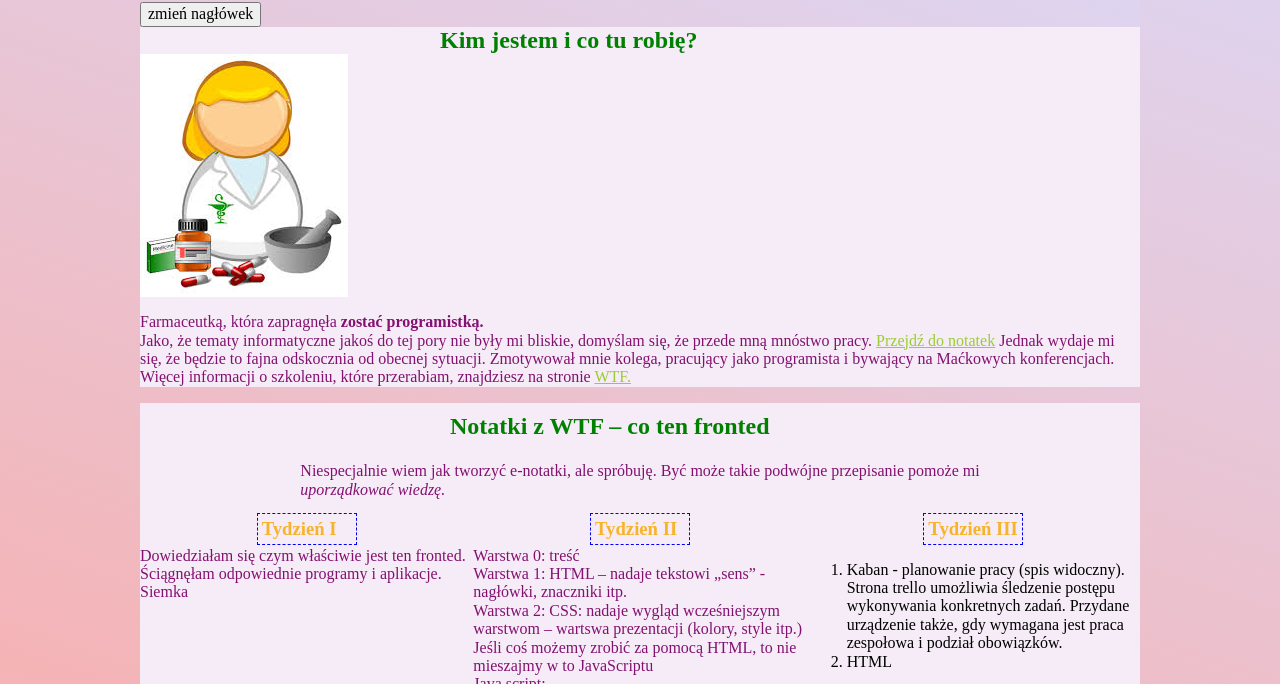
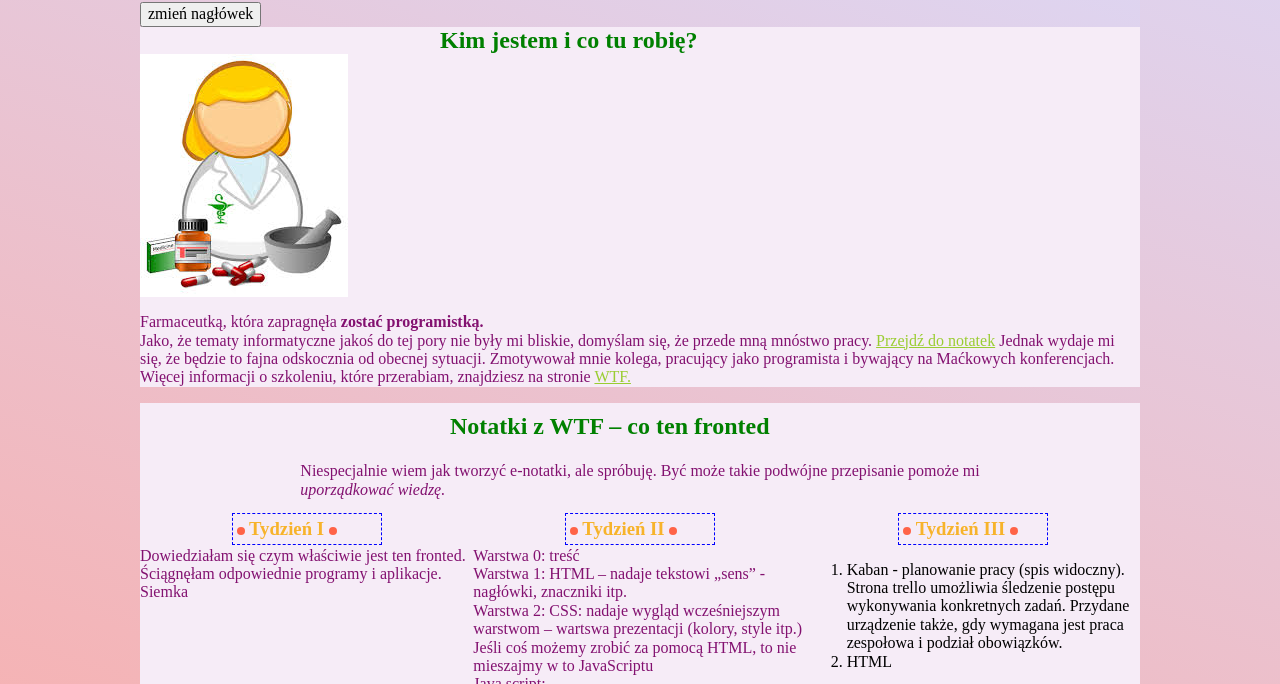
Before and after one commit to justynadec/homepage, a plain HTML site: page index.html in a window 1280 px wide. Shown: the part 116-800 px from the top of the page. Drawn offline with Linux system fonts and the light colour scheme.

Commit message:
style changes

```diff
--- a/style.css
+++ b/style.css
@@ -78,6 +78,10 @@ nav a {
   display: block;
   margin: 10px;
 }
+.navigation__link:hover {
+color: blue;
+}
+
 .navigation__link--homepage {
   color: black;
 }
@@ -92,7 +96,24 @@ nav a {
   padding: 4px;
   border: 1px dashed blue;
   margin: 2px auto;
-  max-width: 100px;
+  max-width: 150px;
+}
+.week-summary::before {
+content: "";
+display: inline-block;
+width: 8px;
+height: 8px;
+background: tomato;
+border-radius: 50%;
+}
+
+.week-summary::after {
+    content: "";
+    display: inline-block;
+    width: 8px;
+    height: 8px;
+    background: tomato;
+    border-radius: 50%;
 }
 .week-summary__description {
   padding: 20 px;
@@ -181,6 +202,10 @@ width: 500px;
   margin: 2px auto;
   padding: 10px;
 }
+.form__item:focus {
+    background: rgb(198, 227, 236);
+}
+
 @media screen and (max-width: 300px) {
   .mobile {
     display: initial;
```
Also changed, not shown: form.html (+1 -1 lines).
